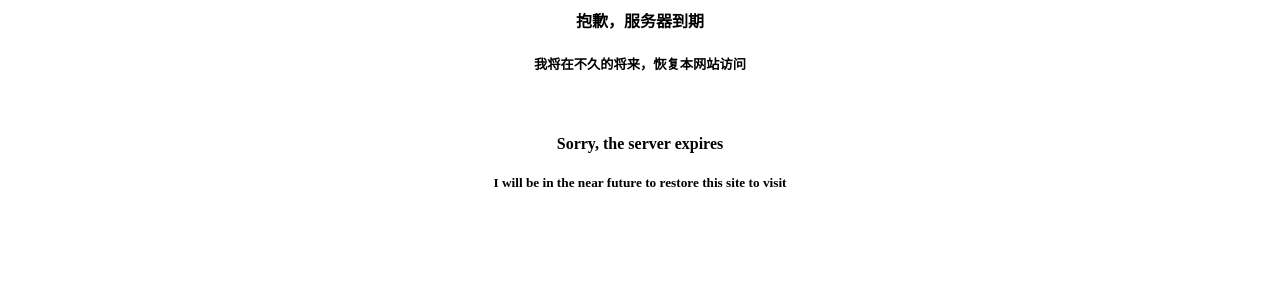
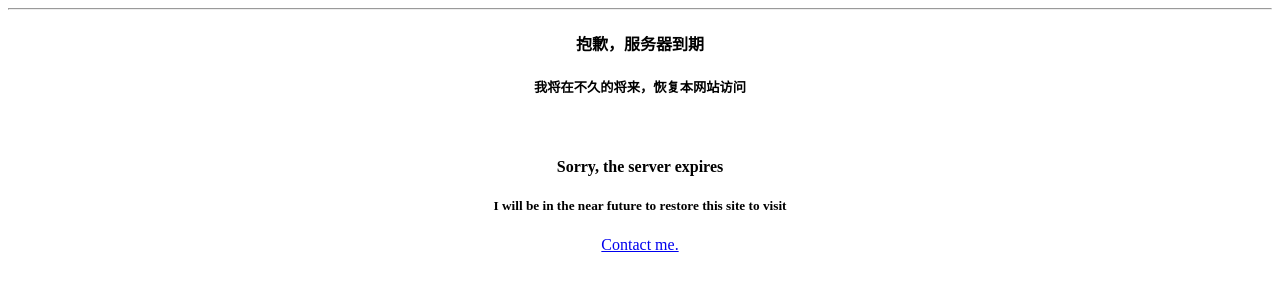
Before and after one commit to oliverchu/oliverchu.github.io, a plain HTML site: page index.html in a window 1280 px wide. Drawn offline with Linux system fonts and the light colour scheme.

Commit message:
Update index.html

```diff
--- a/index.html
+++ b/index.html
@@ -5,11 +5,13 @@
     </head>
     <body>
         <div align="center">
+            <hr>
             <h4>抱歉，服务器到期</h4>
             <h5>我将在不久的将来，恢复本网站访问</h5>
             <br>
             <h4>Sorry, the server expires</h4>
             <h5>I will be in the near future to restore this site to visit</h5>
+            <p><a href="mailto://vip@ioliver.top">Contact me.</a></p>
         </div>
     </body>
 
```
